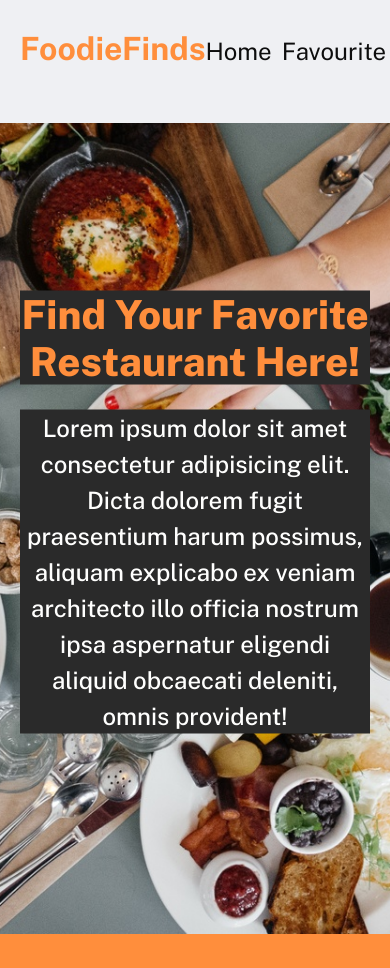
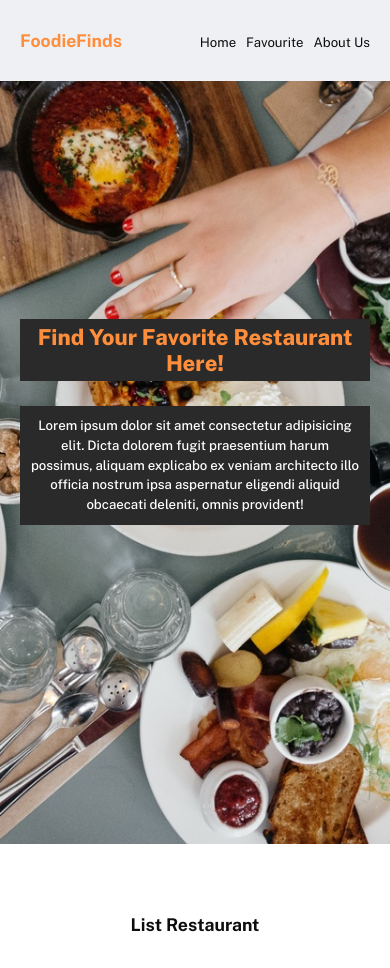
Before and after one commit to chenjacky32/Restaurants-apps, a website built with webpack: page src/templates/index.html in a window 390 px wide. Shown: the top 968 px of the page. Built offline with nearby package versions, Linux system fonts and the light colour scheme.

Commit message:
style: change hero-section padding and clear redudant style hero-section

```diff
--- a/src/styles/main.css
+++ b/src/styles/main.css
@@ -75,17 +75,12 @@ body {
 
 .hero-section {
   background-color: var(--button-color);
-  padding-block: 60px;
-  border-color: #d9376e;
+  margin-block-end: 40px;
+  height: fit-content;
 }
 
 .hero-group {
   margin: auto;
-  padding-block: 30px;
-}
-
-.hero-group h1 {
-  background-color: transparent;
 }
 
 .container-image {
@@ -159,6 +154,8 @@ body {
   background-color: var(--paragraph-color);
   color: var(--highlight);
   font-weight: 800;
+  padding-block: 5px;
+  padding-inline: 10px;
 }
 
 .hero-content p {
@@ -168,6 +165,7 @@ body {
   line-height: 1.5;
   color: var(--secondary);
   font-weight: 500;
+  padding: 10px;
 }
 
 .item-section h1 {
@@ -263,4 +261,22 @@ body {
 }
 
 @media (max-width: 1024px) {
+  html {
+    font-size: 75%;
+  }
+
+  .hero-section {
+  }
 }
+
+@media (max-width: 768px) {
+  html {
+    font-size: 62.5%;
+  }
+}
+
+@media (max-width: 640px) {
+  html {
+    font-size: 55%;
+  }
+}
--- a/src/templates/index.html
+++ b/src/templates/index.html
@@ -40,7 +40,7 @@
       </article>
     </main>
     <footer class="footer">
-      <p>copyright © 2024 - FoodieFinds</p>
+      <p>Copyright &copy; 2024 - FoodieFinds</p>
     </footer>
     <script src="../scripts/roots.js"></script>
   </body>
```
